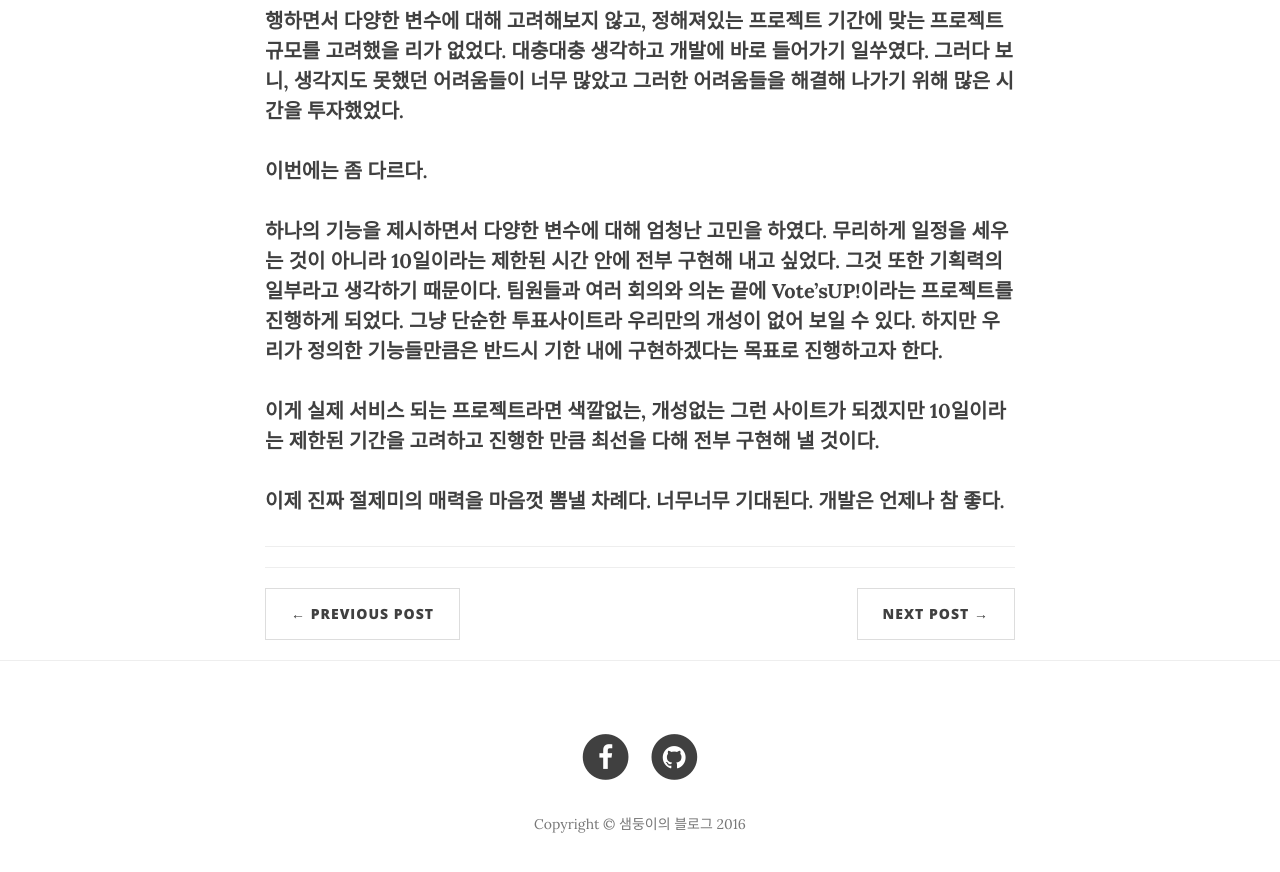
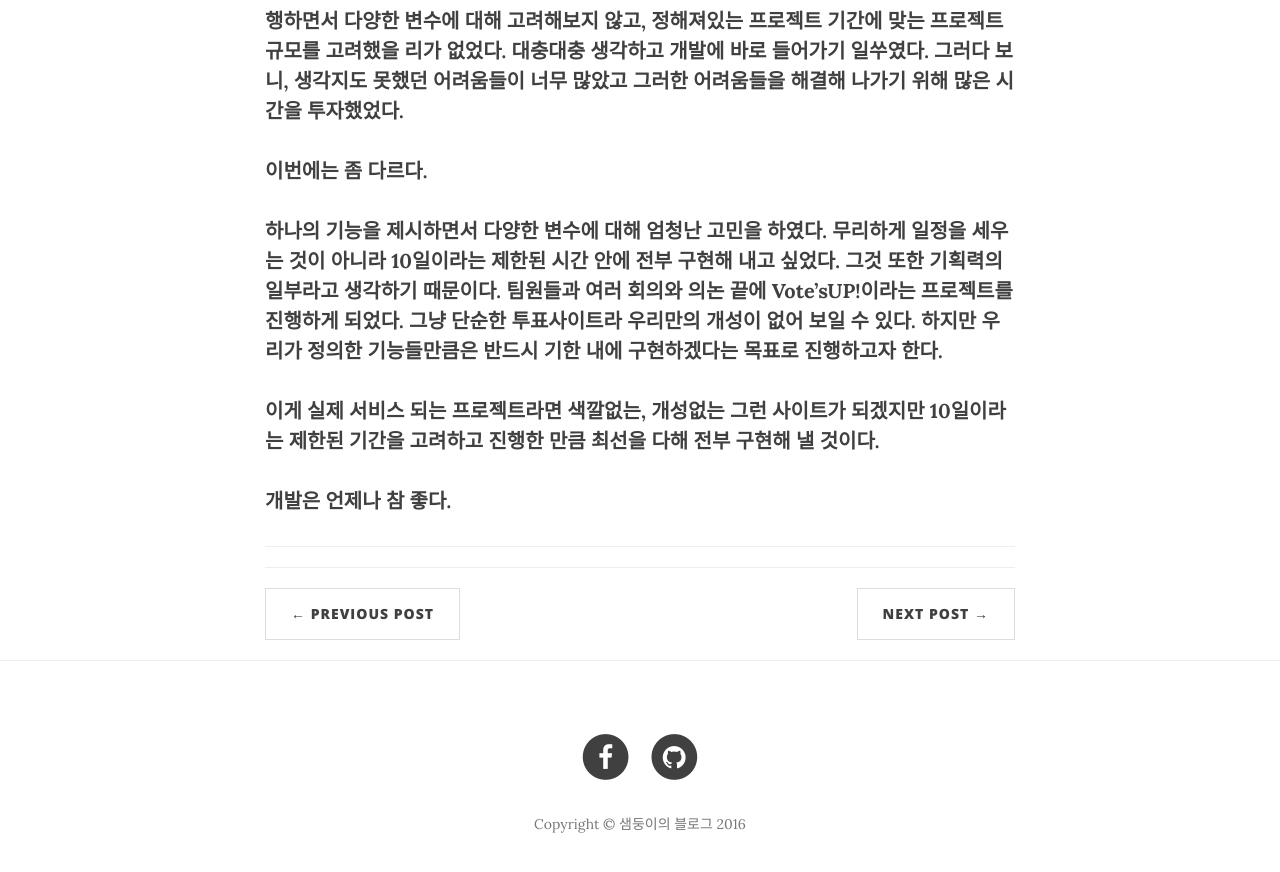
Before and after one commit to smnkim/smnkim.github.io, a Jekyll site: the page built from _posts/2016-01-18-smn-article.1.markdown, in a window 1280 px wide and 900 px high, scrolled down 791 px. Shown: the top 872 px of the window. Built offline with Jekyll 4.4.1, drawn with Linux system fonts in a browser that asks for light colours; nearby versions of some CDN libraries; some of the changed text lies outside the part shown.

Commit message:
add my article

```diff
--- a/_posts/2016-01-18-smn-article.1.markdown
+++ b/_posts/2016-01-18-smn-article.1.markdown
@@ -1,6 +1,6 @@
 ---
 layout: post
-title: "개성보다 더욱 매력적인 절제미"
+title: "프로젝트를 들어가며"
 subtitle: ""
 date: 2016-01-18 09:23:00
 author: "smnkim"
@@ -25,6 +25,6 @@
 
 __이게 실제 서비스 되는 프로젝트라면 색깔없는, 개성없는 그런 사이트가 되겠지만 10일이라는 제한된 기간을 고려하고 진행한 만큼 최선을 다해 전부 구현해 낼 것이다.__
 
-__이제 진짜 절제미의 매력을 마음껏 뽐낼 차례다. 너무너무 기대된다. 개발은 언제나 참 좋다.__
+__개발은 언제나 참 좋다.__
 
 ----
```
Also changed, not shown: 2 other files.
